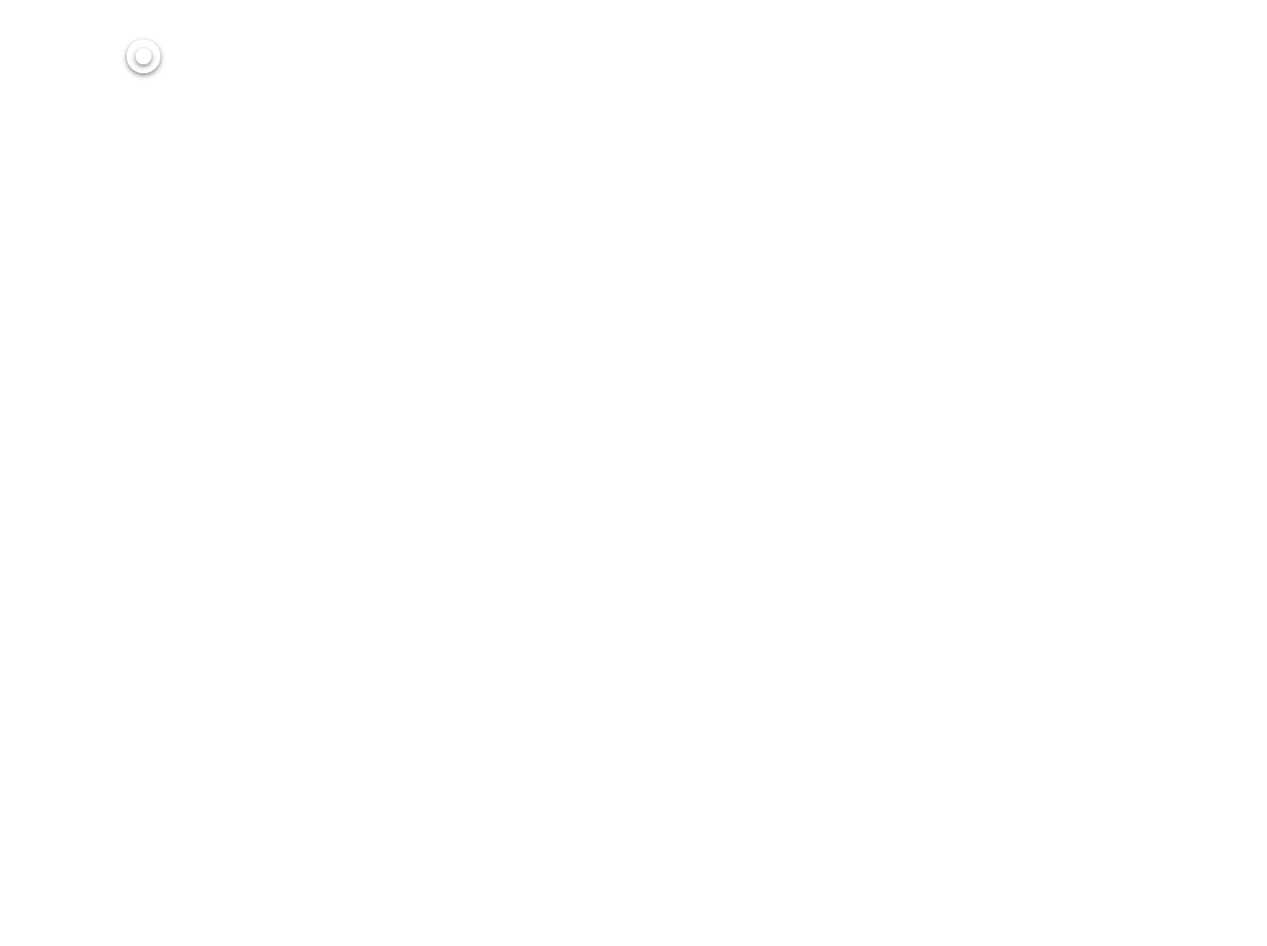
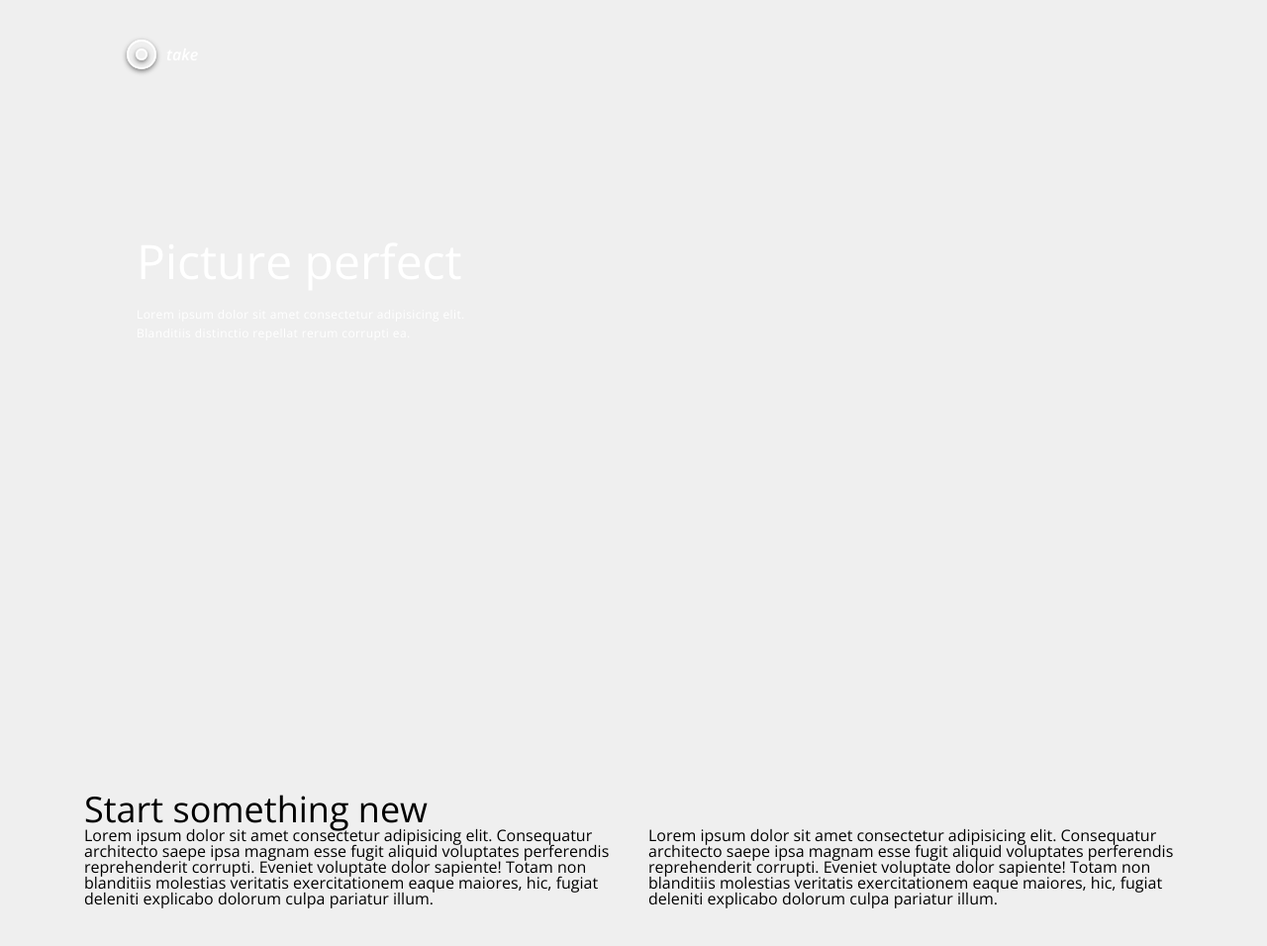
Before and after one commit to tayloraleach/take, a website: page app/index.html in a window 1280 px wide. Shown: the top 956 px of the page at 99% size. Drawn offline with nearby package versions, Linux system fonts and the light colour scheme; files that its build step writes are made by us from their sources.

Commit message:
added open sans google font and bootstrap grid for layout

```diff
--- a/app/index.html
+++ b/app/index.html
@@ -1,12 +1,15 @@
 <!DOCTYPE html>
 <html lang="en">
+
 <head>
   <meta charset="UTF-8">
   <meta name="viewport" content="width=device-width, initial-scale=1.0">
   <meta http-equiv="X-UA-Compatible" content="ie=edge">
   <title>- Take -</title>
+  <link rel="stylesheet" href="css/bootstrap-grid.css">
   <link rel="stylesheet" href="css/style.css">
 </head>
+
 <body>
 
   <header>
@@ -22,6 +25,24 @@
 
   <main>
 
+    <div class="container">
+      <div class="row">
+        <div class="col">
+          <h2>Start something new</h2>
+        </div>
+      </div>
+
+      <div class="row">
+        <div class="col-6">Lorem ipsum dolor sit amet consectetur adipisicing elit. Consequatur architecto saepe ipsa magnam esse fugit aliquid
+          voluptates perferendis reprehenderit corrupti. Eveniet voluptate dolor sapiente! Totam non blanditiis molestias
+          veritatis exercitationem eaque maiores, hic, fugiat deleniti explicabo dolorum culpa pariatur illum.</div>
+
+        <div class="col-6">Lorem ipsum dolor sit amet consectetur adipisicing elit. Consequatur architecto saepe ipsa magnam esse fugit aliquid
+          voluptates perferendis reprehenderit corrupti. Eveniet voluptate dolor sapiente! Totam non blanditiis molestias
+          veritatis exercitationem eaque maiores, hic, fugiat deleniti explicabo dolorum culpa pariatur illum.</div>
+      </div>
+    </div>
+
   </main>
 
   <!-- <footer></footer> -->
@@ -29,4 +50,5 @@
   <script type="text/javascript" src="scripts/vendor.js"></script>
   <script type="text/javascript" src="scripts/scripts.min.js"></script>
 </body>
+
 </html>
--- a/scss/global.scss
+++ b/scss/global.scss
@@ -1,15 +1,17 @@
 // Load Fonts
 @import url('https://fonts.googleapis.com/css?family=Open+Sans:300,400,600i,700');
-
-body {
-  height: 3000px;
-	font-family: 'Open Sans', sans-serif;
-}
 
 // Global Variables
 $black: #343434;
 $white: #efefef;
 $pure_white: #fff;
+
+body {
+  height: 3000px;
+  font-family: 'Open Sans', sans-serif;
+  background: $white;
+}
+
 
 
 @mixin tablet_and_under() {
--- a/scss/template/main.scss
+++ b/scss/template/main.scss
@@ -0,0 +1,6 @@
+main {
+  h2 {
+    font-size: 36px;
+    font-weight: 100;
+  }
+}
```
Also changed, not shown: app/css/bootstrap-grid.css (added). Lines whose indentation alone changed are shown as unchanged.
